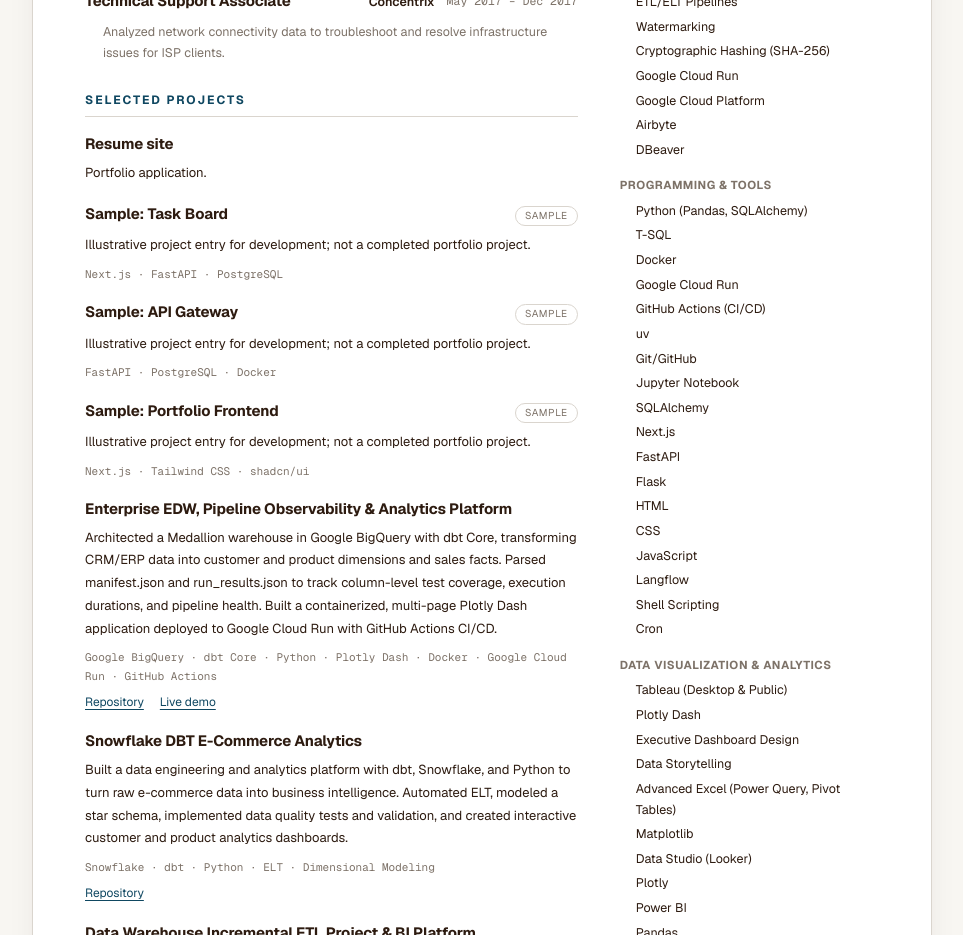
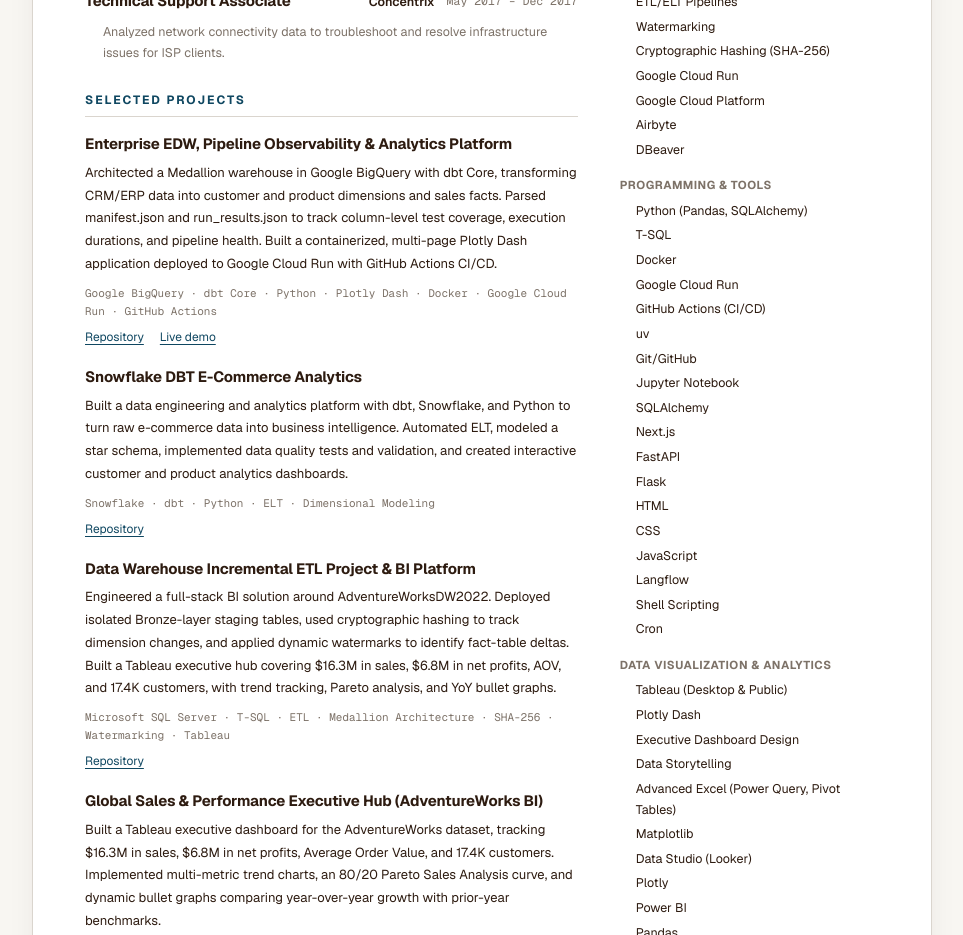
Before and after one commit to Datanerdbytes/online-portfolio, a Next.js app in the folder apps/web/: page /resume in a window 1280 px wide. Shown: the part 980-1915 px from the top of the page, without its empty margins (294-1257 px from the left). Built offline with nearby package versions, Linux system fonts and the light colour scheme; no server answers.

Commit message:
Sync generated resume fallback with the current database
The four sample/demo projects were deleted through the admin API, so the
generated snapshot no longer matched the live database and the drift
check failed. Regenerating the fallback keeps it aligned with the
projects the API actually returns.

```diff
--- a/apps/web/src/content/resume.ts
+++ b/apps/web/src/content/resume.ts
@@ -155,37 +155,6 @@
   projects: [
     {
       isSample: false,
-      id: "resume-site",
-      title: "Resume site",
-      summary: "Portfolio application.",
-      technologies: [],
-    },
-    {
-      isSample: true,
-      id: "sample-task-board",
-      title: "Sample: Task Board",
-      summary:
-        "Illustrative project entry for development; not a completed portfolio project.",
-      technologies: ["Next.js", "FastAPI", "PostgreSQL"],
-    },
-    {
-      isSample: true,
-      id: "sample-api-gateway",
-      title: "Sample: API Gateway",
-      summary:
-        "Illustrative project entry for development; not a completed portfolio project.",
-      technologies: ["FastAPI", "PostgreSQL", "Docker"],
-    },
-    {
-      isSample: true,
-      id: "sample-portfolio-frontend",
-      title: "Sample: Portfolio Frontend",
-      summary:
-        "Illustrative project entry for development; not a completed portfolio project.",
-      technologies: ["Next.js", "Tailwind CSS", "shadcn/ui"],
-    },
-    {
-      isSample: false,
       id: "enterprise-edw-pipeline-observability-analytics",
       title: "Enterprise EDW, Pipeline Observability & Analytics Platform",
       summary:
```
